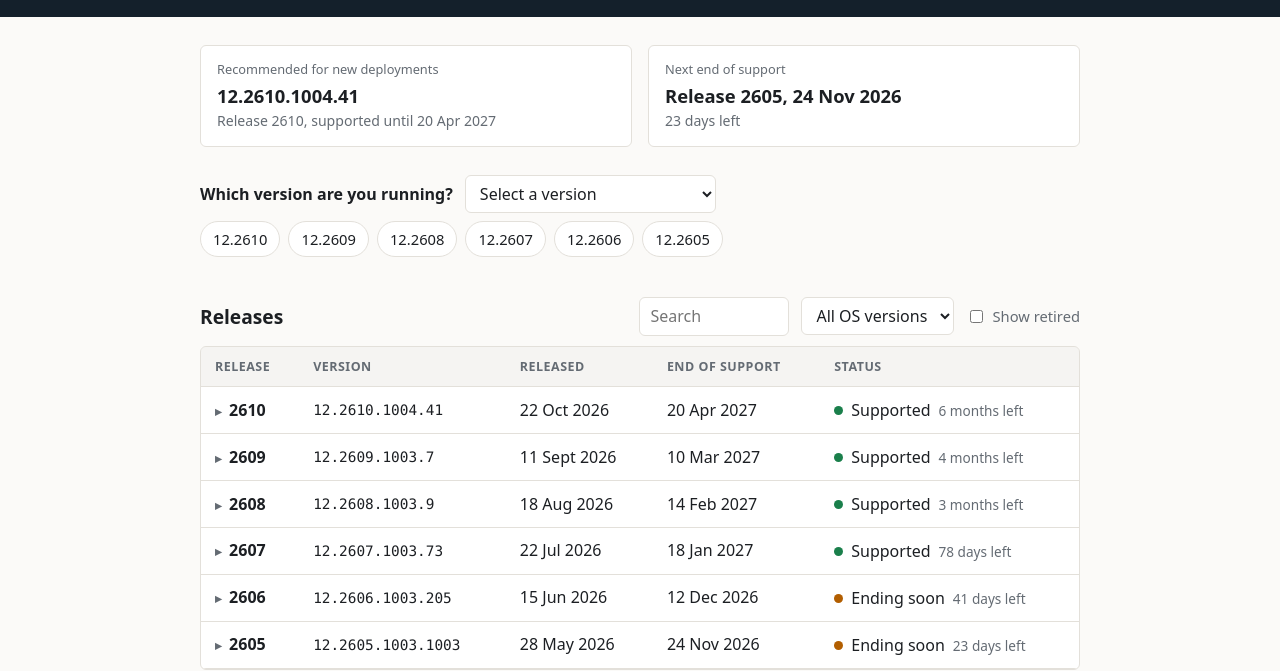
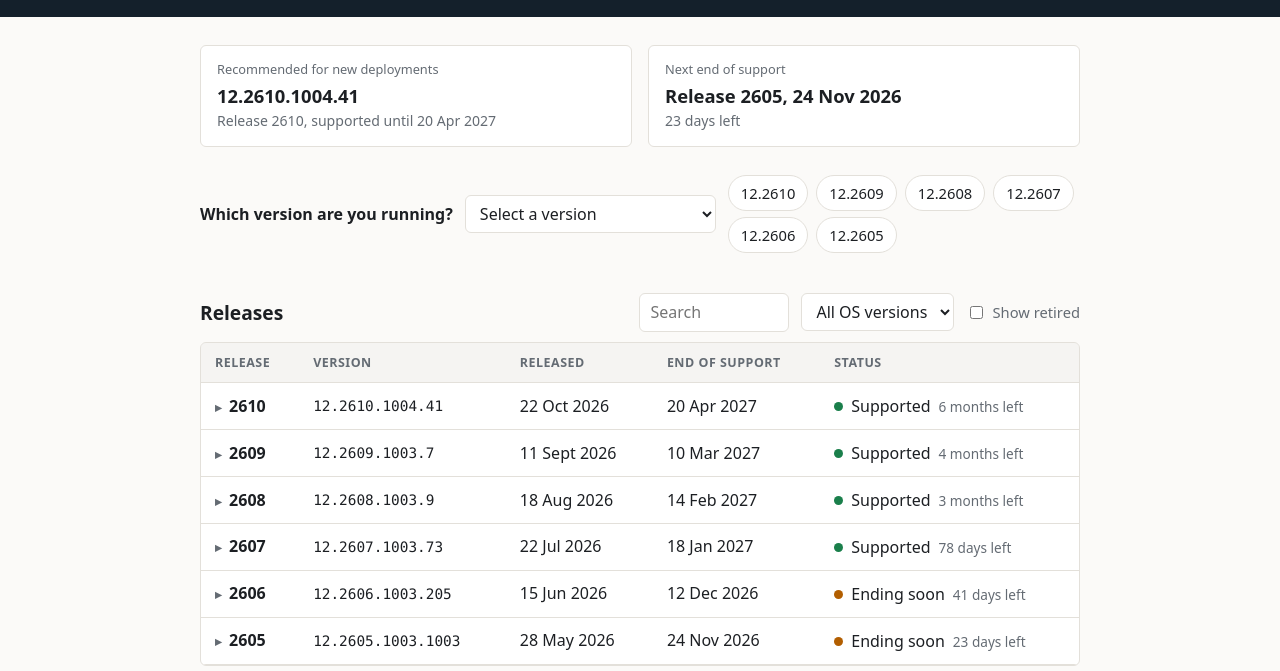
Before and after one commit to erikgraa/azure-local-releases, a plain HTML site: page site/index.html in a window 1280 px wide. Shown: the part 109-780 px from the top of the page. Drawn offline with Linux system fonts and the light colour scheme.

Commit message:
Place version buttons beside the dropdown
Co-authored-by: Copilot App <223556219+Copilot@users.noreply.github.com>

```diff
--- a/site/style.css
+++ b/site/style.css
@@ -65,7 +65,7 @@ main.wrap { padding-top: 28px; padding-bottom: 20px; }
 .verdict { flex-basis: 100%; margin: 0; color: var(--muted); }
 .verdict b { color: var(--text); }
 
-.chips { display: flex; flex-wrap: wrap; gap: 6px 8px; }
+.chips { display: flex; flex-wrap: wrap; flex: 1 1 260px; gap: 6px 8px; }
 .chips[hidden] { display: none; }
 .chip {
   font: inherit; font-size: .92rem; color: var(--text); background: var(--surface);
```
